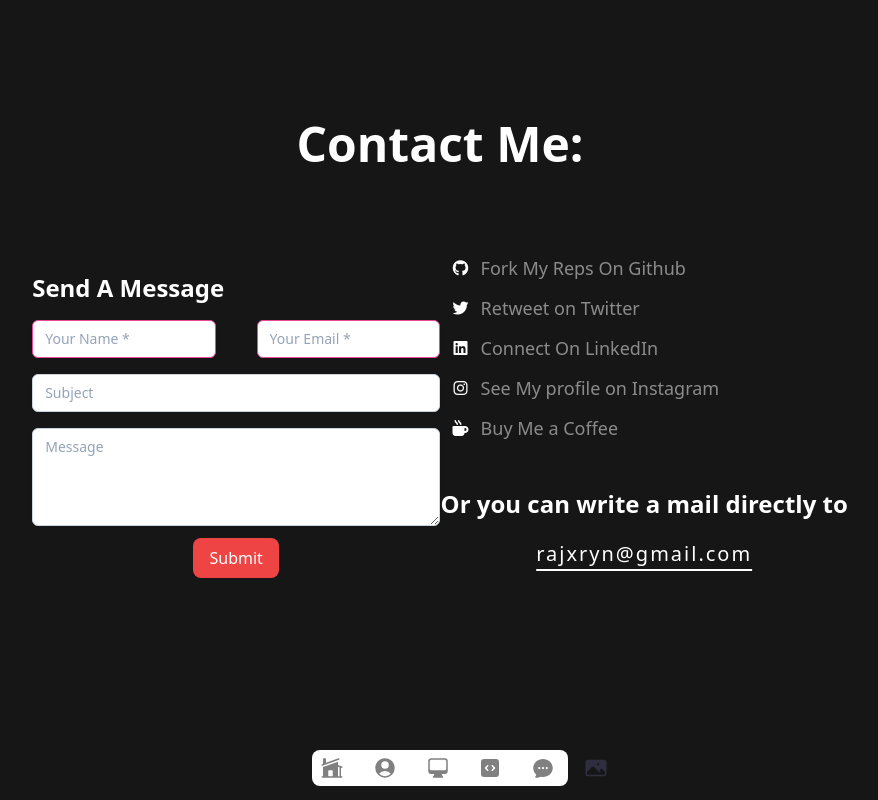
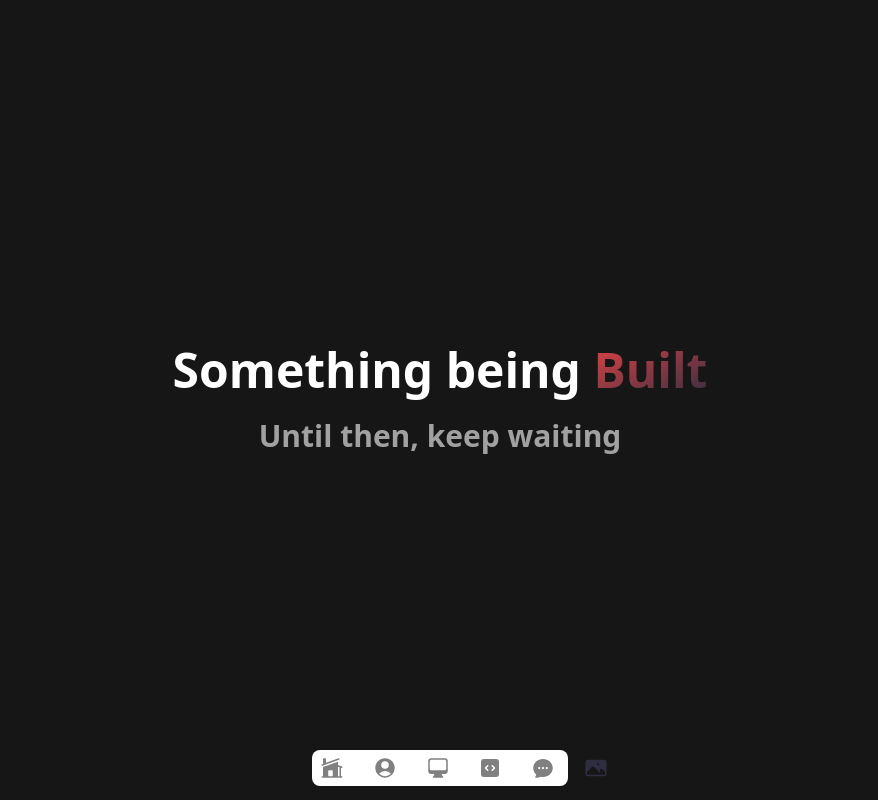
Before and after one commit to 8rxn/portfolio, a React (Vite) app: page /shutterbug in a window 1280 px wide. Shown: the whole page, without its empty margins (200-1078 px from the left). Built offline with nearby package versions, Linux system fonts and the light colour scheme.

Commit message:
Added phantompress and shutter filler page

```diff
--- a/src/App.jsx
+++ b/src/App.jsx
@@ -2,7 +2,7 @@ import { useState } from 'react'
 import './App.css'
 import {Routes,Route} from "react-router-dom"
 import {Hero,Navbar} from './components'
-import { About,Projects,Skills,Contact,Fof } from './pages'
+import { About,Projects,Skills,Contact,Fof, Shutter } from './pages'
 import { AnimatePresence } from 'framer-motion'
 
 function App() {
@@ -18,7 +18,7 @@ function App() {
       <Route path='/projects' element={<Projects/>}></Route>
       <Route path='/skills' element={<Skills/>}></Route>
       <Route path='/contact' element={<Contact/>}></Route>
-      <Route path='/shutterbug' element={<Contact/>}></Route>
+      <Route path='/shutterbug' element={<Shutter/>}></Route>
       <Route path='/*' element={<Fof/>}></Route>
 
       </Routes>
--- a/src/assets/projectscreenshots/index.js
+++ b/src/assets/projectscreenshots/index.js
@@ -2,4 +2,5 @@ export {default as pnrimg} from './pnr-hero.png'
 export {default as qrgenimg} from './qrgen-hero.png'
 export {default as gymimg} from './gym-hero.png'
 export {default as portfolioimg} from './portfolio.png'
+export {default as phantompressimg} from './phantompress-hero.png'
 export {default as borrowandlendahandimg} from './borrowandlendahandimg.png'
--- a/src/constants/index.js
+++ b/src/constants/index.js
@@ -1,4 +1,4 @@
-import {pnrimg,qrgenimg,gymimg,portfolioimg,borrowandlendahandimg} from '../assets/projectscreenshots/'
+import {pnrimg,qrgenimg,gymimg,portfolioimg,borrowandlendahandimg, phantompressimg} from '../assets/projectscreenshots/'
 import materialuiicon from '../assets/skills/materialui.svg'
 
 export const socialIcons = [
@@ -50,6 +50,15 @@ export const project=[
     link:'https://rajxryan.vercel.app',
     gitlink:'https://github.com/8rxn/portfolio'
   },
+
+  {
+    title:'Phantom Press',
+    img:phantompressimg,
+    subtitle:[{value:'An application service designed to help share anonymous bits of news without any fear.'},{value: 'HackNitr 4.0- Awarded Best Use of Auth0 '}],
+    link:'https://phantompress.co',
+    gitlink:'https://github.com/duckling69/phantompress'
+  },
+
   {
     title:'BorrowAndLend-a-hand',
     img:borrowandlendahandimg,
--- /dev/null
+++ b/src/pages/Shutter.jsx
@@ -0,0 +1,16 @@
+import React from 'react'
+
+const Shutter = () => {
+  return (
+    <div className='welcome-text   '>
+      <h1 className=' md:text-5xl mb-6 text-3xl text-center font-bold text-white '>
+        Something being<span className={`text-transparent bg-clip-text bg-gradient-to-br from-[#EF4444] to-[#2f2e41] text-ellipsis`}> Built</span>
+      </h1>
+      <h2 className=' md:text-3xl text-xl text-center font-bold text-white/60 '>
+        Until then, keep waiting
+      </h2>
+    </div>
+  )
+}
+
+export default Shutter
--- a/src/pages/index.js
+++ b/src/pages/index.js
@@ -3,3 +3,4 @@ export {default as Projects} from './Projects'
 export {default as Skills} from './Skills'
 export {default as Contact} from './Contact'
 export {default as Fof} from './Fof'
+export {default as Shutter} from './Shutter'
```
Also changed, not shown: src/components/Navbar.jsx (+6 -7 lines), src/assets/projectscreenshots/phantompress-hero.png (added).
